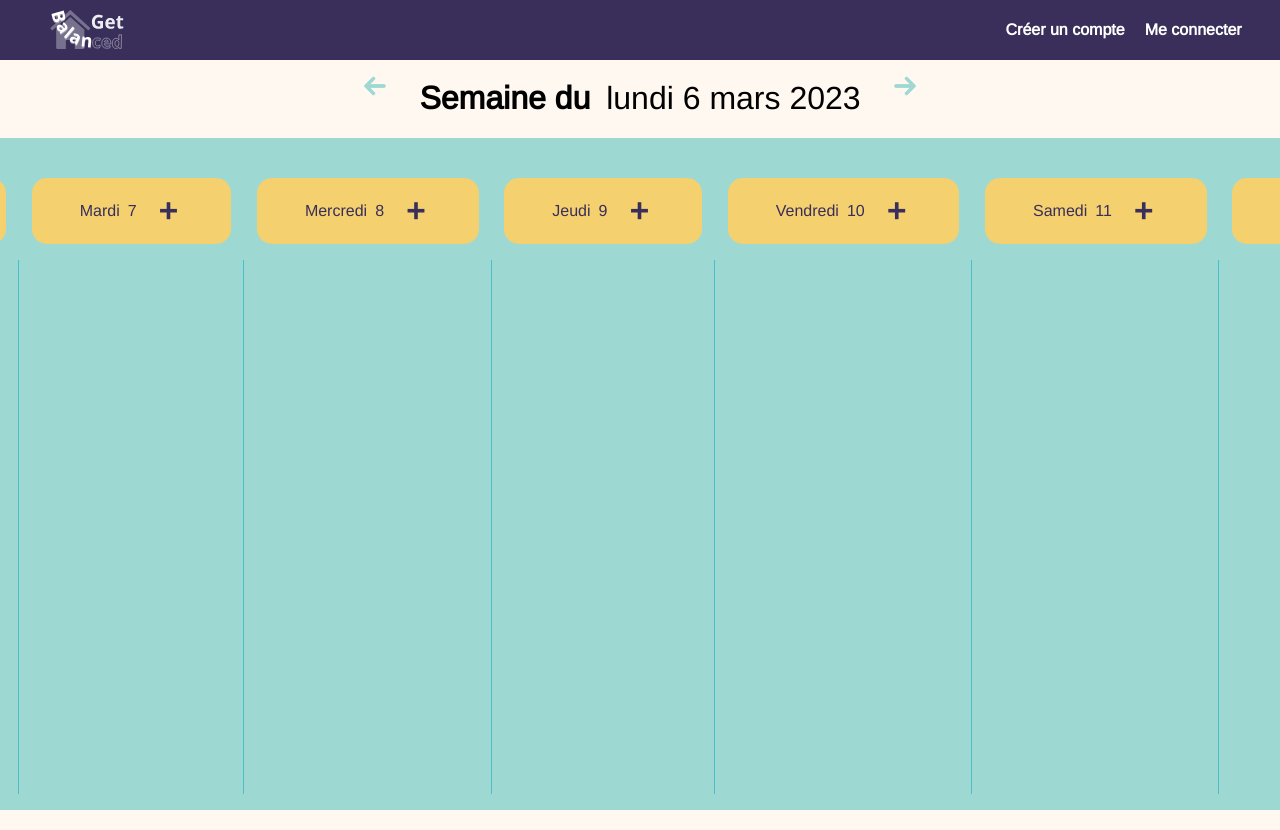
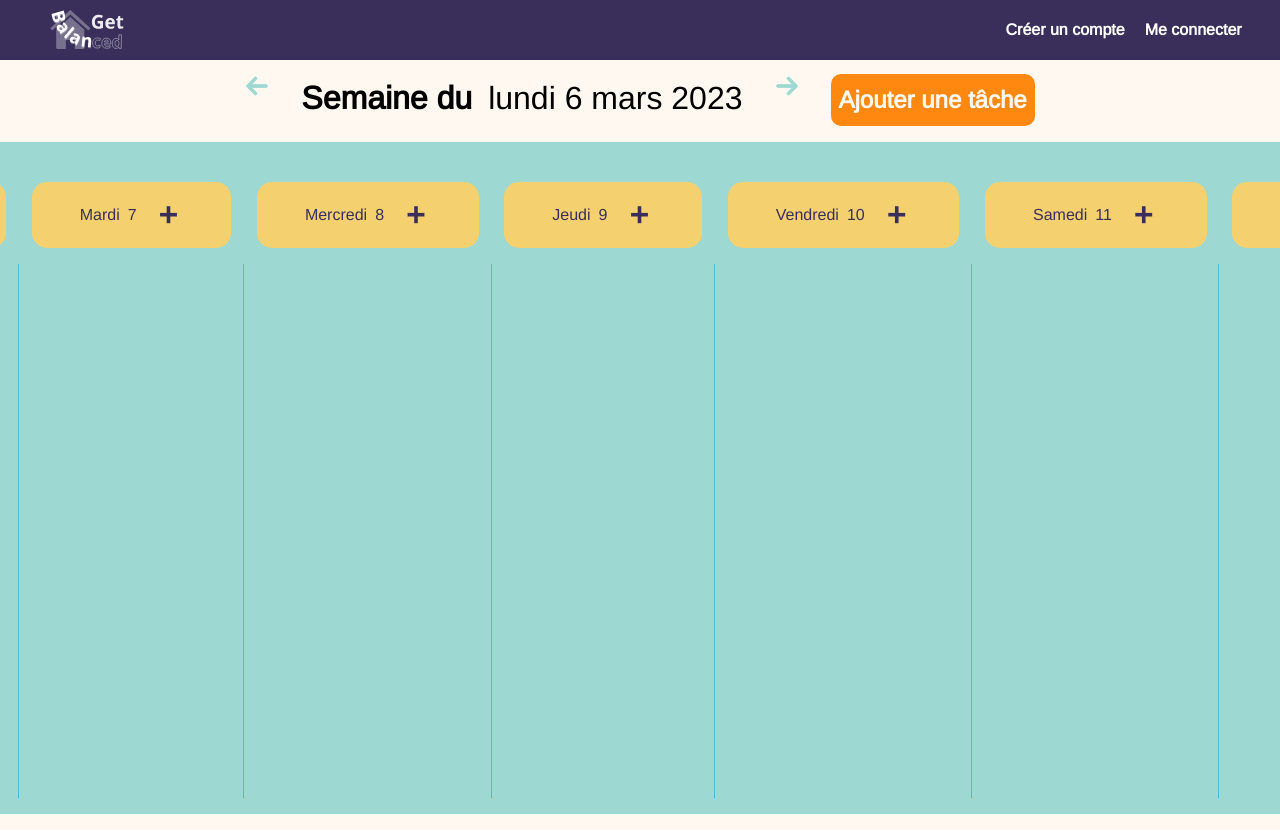
Before and after one commit to FabriceMilet/GetBalanced-front, a React (Create React App) app: page /table/1 in a window 1280 px wide. Shown: the top 830 px of the page. Built offline with nearby package versions, Linux system fonts and the light colour scheme.

Commit message:
ajout du bouton d'ajout de tache

```diff
--- /dev/null
+++ b/src/Components/Table/AddTask/AddTask.js
@@ -0,0 +1,19 @@
+import "./AddTask.scss";
+import { useDispatch } from "react-redux";
+import { openModal } from "../../../feature/task.slice";
+
+function AddTask() {
+  const dispatch = useDispatch();
+  const handleClick = (event) => {
+    dispatch(openModal());
+  };
+  return (
+    <div className="AddTask">
+      <button onClick={handleClick} className="AddTask-button">
+        Ajouter une tâche
+      </button>
+    </div>
+  );
+}
+
+export default AddTask;
--- /dev/null
+++ b/src/Components/Table/AddTask/AddTask.scss
@@ -0,0 +1,16 @@
+@use "../../../style/vars";
+
+.AddTask {
+    margin-left: 2rem;
+
+    &-button{
+        background-color: vars.$orange;
+        padding: 0.5rem;
+        border: none;
+        border-radius: 10px;
+        font-size: 1.5rem;
+        font-weight: bold;
+        color: vars.$floralWhite;
+        cursor: pointer;
+    }
+}
--- a/src/Components/Table/Table.js
+++ b/src/Components/Table/Table.js
@@ -2,14 +2,18 @@ import "./Table.scss";
 import Week from "./Week/Week";
 import WeekScroll from "./WeekScroll/WeekScroll";
 import { useSelector } from "react-redux";
+import AddTask from "./AddTask/AddTask";
 
 function Table() {
   // pour test
   const userConnected = useSelector((state) => state.user.userConnected);
-  console.log('from dashboard :', userConnected);
+  console.log("from dashboard :", userConnected);
   return (
     <div className="Table">
-      <WeekScroll />
+      <div className="Table-header">
+        <WeekScroll />
+        <AddTask />
+      </div>
       <Week />
     </div>
   );
--- a/src/Components/Table/Table.scss
+++ b/src/Components/Table/Table.scss
@@ -13,4 +13,7 @@
   &-less {
     cursor: pointer;
   }
+  &-header {
+    display: flex;
+  }
 }
```
